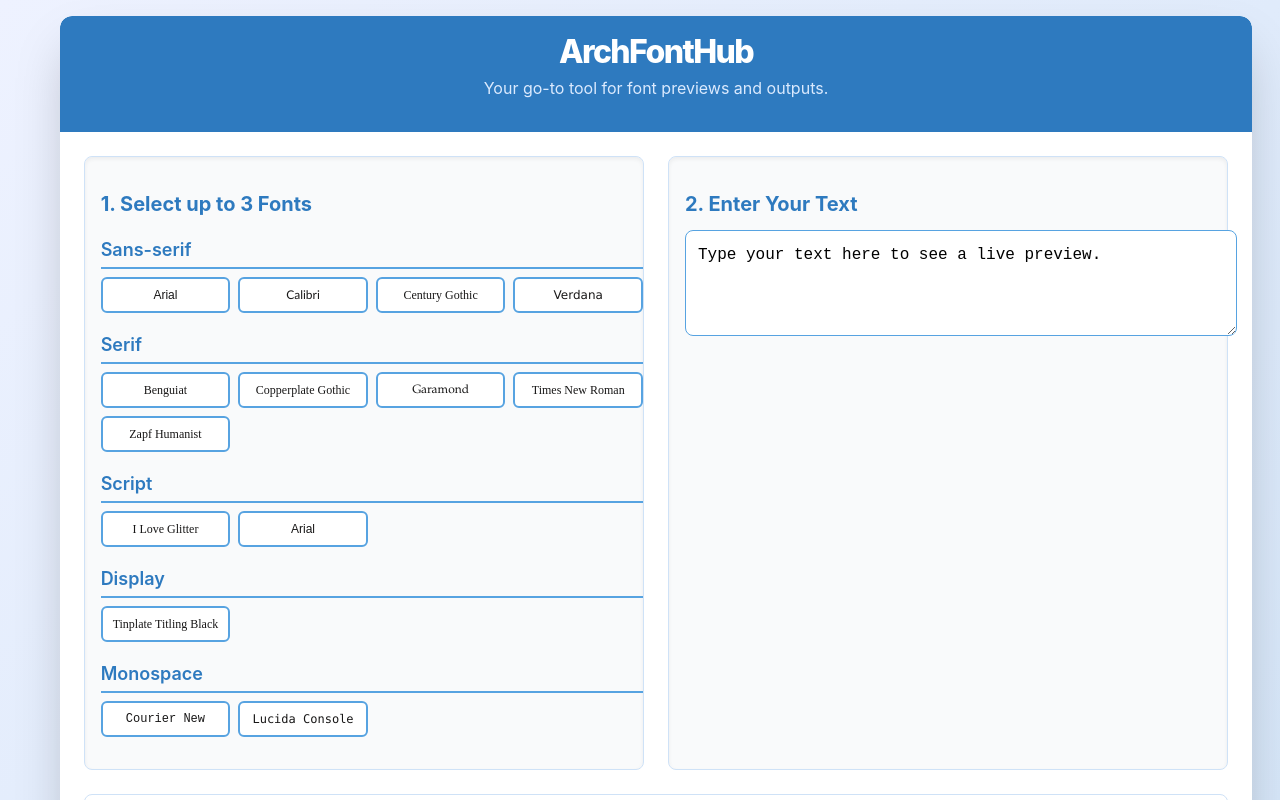
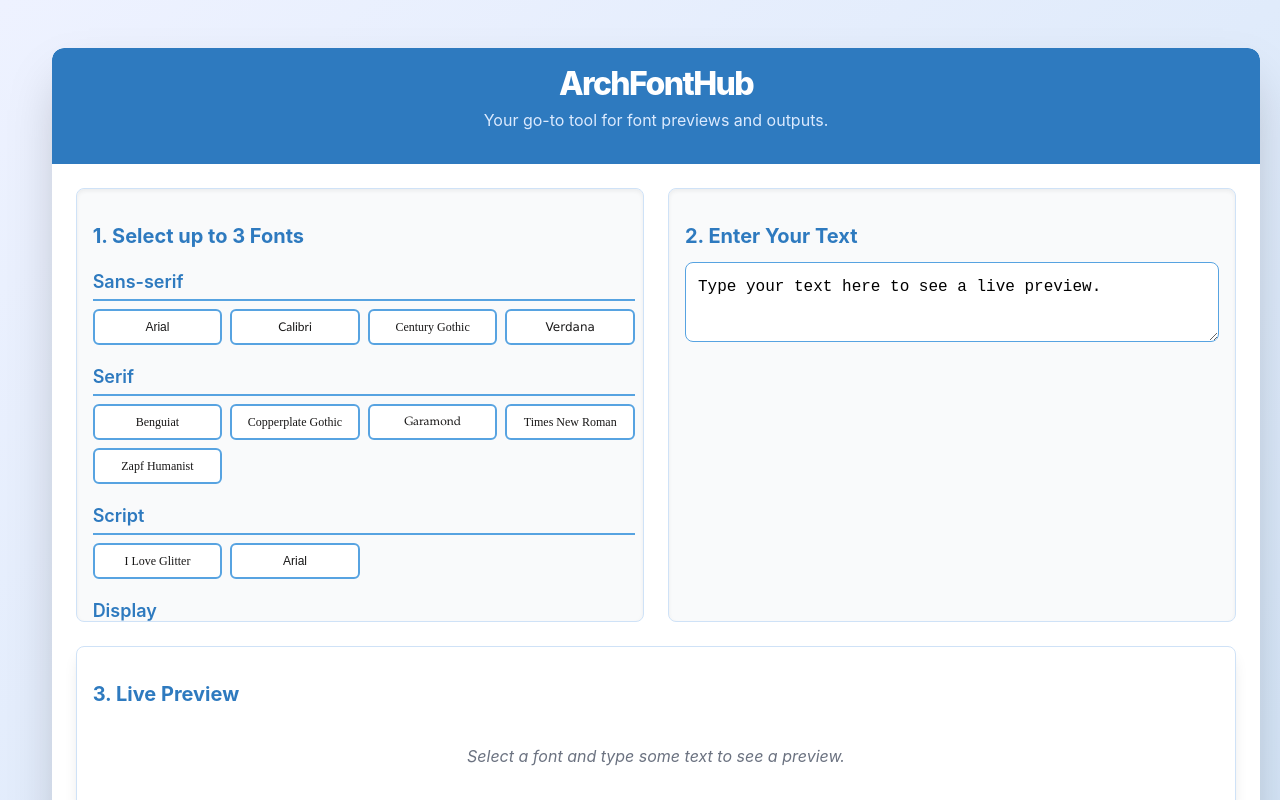
Before and after one commit to Arch-Tom/archfonthub, a React (Vite) app: page / in a window 1280 px wide. Shown: the top 800 px of the page. Built offline with nearby package versions, Linux system fonts and the light colour scheme; a web font is replaced by a local one.

Commit message:
updating app.css

```diff
--- a/src/App.css
+++ b/src/App.css
@@ -22,7 +22,9 @@ body {
     display: flex;
     flex-direction: column;
     align-items: center; /* Center horizontally */
-    justify-content: center; /* Center vertically if content doesn't fill height */
+    justify-content: flex-start; /* Align content to the top */
+    padding-top: 2rem; /* Add some space at the top */
+    padding-bottom: 2rem; /* Add some space at the bottom */
 }
 
 /* App Container */
@@ -32,6 +34,7 @@ body {
     width: 100%;
     flex: 1; /* Allow app-container to grow and fill available space */
     padding: 0.5rem; /* Reduced padding */
+    max-width: 1500px; /* Consistent max-width */
 }
 
 @media (min-width: 640px) { /* sm: breakpoint */
@@ -48,7 +51,6 @@ body {
     box-shadow: 0 25px 50px -12px rgba(0, 0, 0, 0.25); /* shadow-2xl */
     overflow: hidden;
     width: 100%; /* Take 100% of the app-container's padded width */
-    max-width: 1500px; /* Set a large max-width to prevent it from becoming too wide on ultra-wide screens */
 }
 
 /* Header Styles */
@@ -127,7 +129,9 @@ body {
 
 /* Font Grid Container */
 .font-grid-container {
-    padding-right: 0; /* Remove padding if custom scrollbar not needed */
+    padding-right: 8px; /* Space for scrollbar */
+    max-height: 400px; /* Or any height you prefer */
+    overflow-y: auto;
 }
 
 /* Font Category (for h3 in grid) */
@@ -176,6 +180,7 @@ body {
     line-height: 1rem;
     cursor: pointer;
     outline: none;
+    text-align: center;
 }
 
     .font-button:hover {
@@ -203,6 +208,7 @@ body {
     line-height: 1.5rem;
     resize: vertical; /* resize-y */
     min-height: 80px; /* min-h-[100px] */
+    box-sizing: border-box;
 }
 
     .text-input:focus {
@@ -284,6 +290,7 @@ body {
 
     .save-button:hover {
         background-color: #2E7ABF; /* Medium Blue from logo */
+        color: white;
         transform: scale(1.05);
     }
 
@@ -323,11 +330,13 @@ body {
 
 .message-box {
     background-color: white;
-    padding: 1rem; /* p-6 */
+    padding: 1.5rem; /* p-6 */
     border-radius: 0.5rem; /* rounded-lg */
     box-shadow: 0 25px 50px -12px rgba(0, 0, 0, 0.25); /* shadow-xl */
     border: 1px solid #57A3E1; /* Light Blue from logo */
     text-align: center;
+    color: #333;
+    min-width: 300px;
 }
 
 .message-text {
@@ -335,6 +344,7 @@ body {
     font-weight: 600; /* font-semibold */
     color: #2E7ABF; /* Medium Blue from logo */
     margin-bottom: 0.75rem;
+    margin-top: 0;
 }
 
 .message-button {
@@ -348,6 +358,7 @@ body {
     cursor: pointer;
     border: none;
     outline: none;
+    font-weight: bold;
 }
 
     .message-button:hover {
@@ -372,3 +383,18 @@ body {
     .custom-scrollbar::-webkit-scrollbar-thumb:hover {
         background: #2E7ABF; /* Medium Blue from logo */
     }
+
+/* --- NEW STYLES --- */
+/* Wrapper for top sections to enable grid layout */
+.top-sections-wrapper {
+    display: grid;
+    grid-template-columns: 1fr; /* Default to a single column for mobile */
+    gap: 1.5rem;
+}
+
+/* On screens larger than 1024px, switch to two columns */
+@media (min-width: 1024px) {
+    .top-sections-wrapper {
+        grid-template-columns: repeat(2, minmax(0, 1fr));
+    }
+}
```
